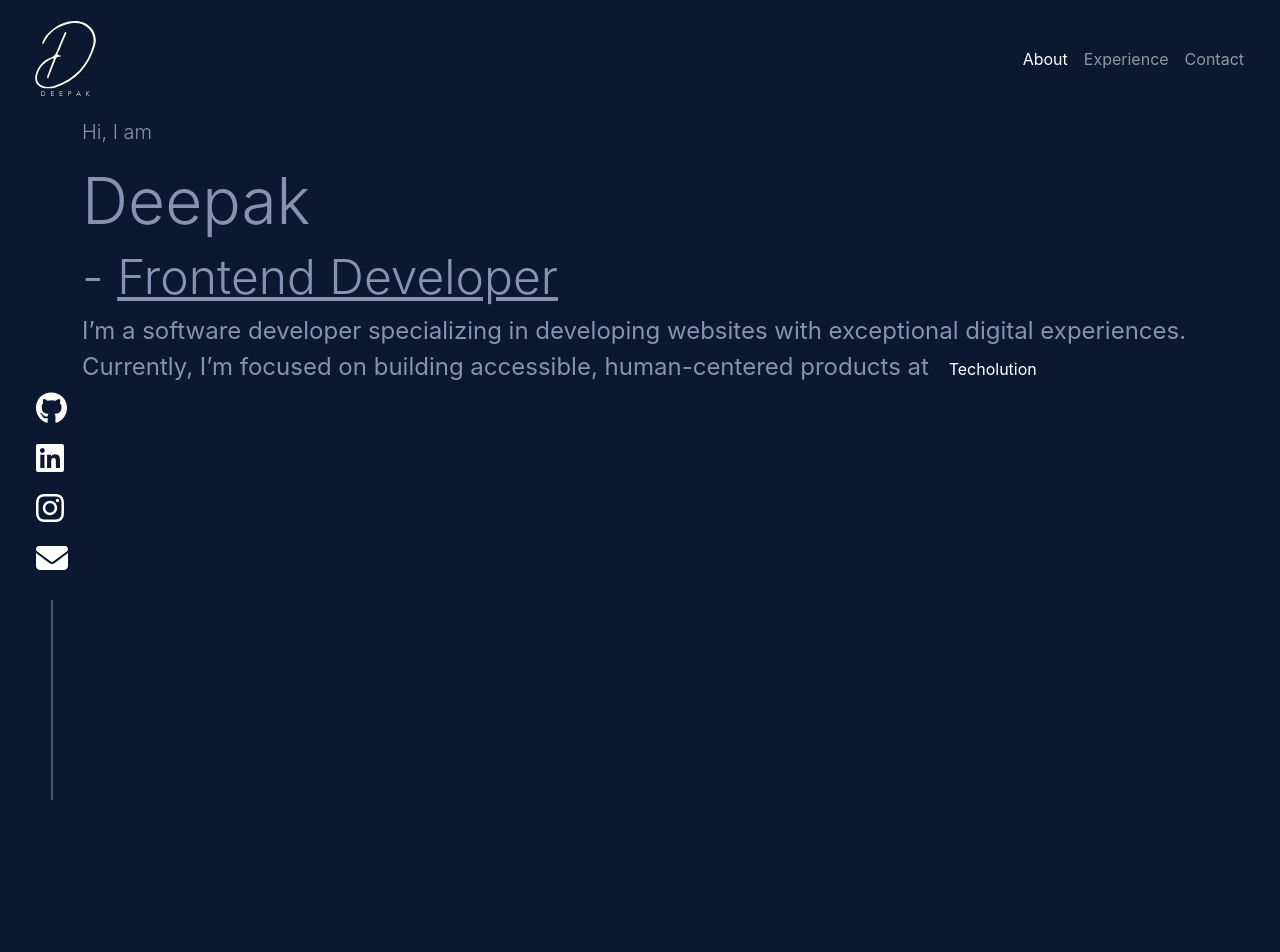
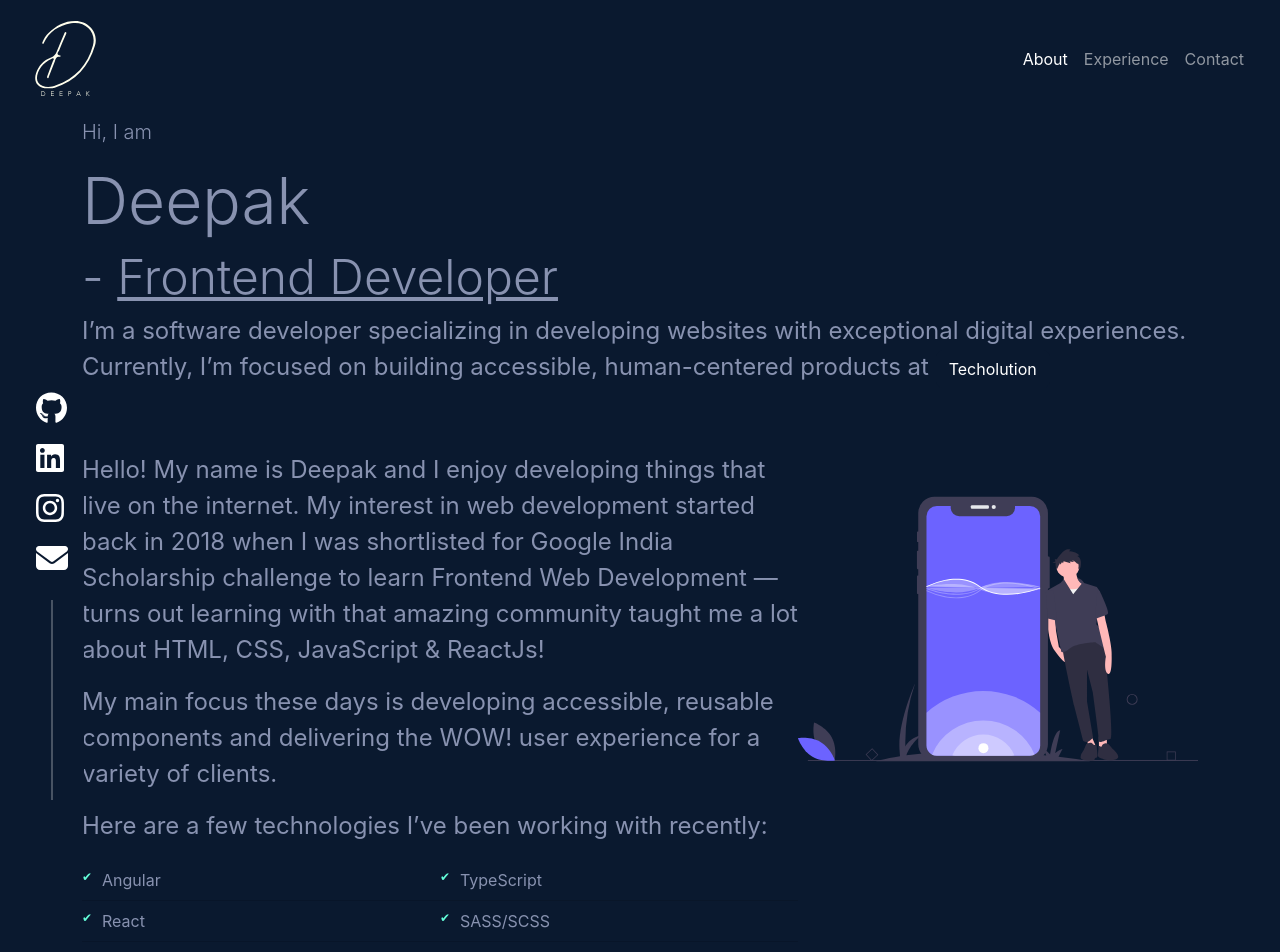
Before and after one commit to DKdEviL/portfolio, a React (Create React App) app: page / in a window 1280 px wide. Shown: the top 952 px of the page. Before the commit the page ends 800 px from the top, so only its background shows below. Built offline with nearby package versions, Linux system fonts and the light colour scheme.

Commit message:
about me section created

```diff
--- a/src/App.tsx
+++ b/src/App.tsx
@@ -1,5 +1,6 @@
 import React from 'react';
 import './App.css';
+import AboutMe from './components/about/About';
 import Info from './components/info/info';
 import NavBar from './components/navbar/Navbar';
 import SocialLinks from './components/social/SocialLinks';
@@ -20,7 +21,7 @@ function App() {
         <Info />
         </div>
         <div id='aboutMe'>
-
+          <AboutMe />
         </div>
       </section>
     </div>
--- /dev/null
+++ b/src/components/about/About.scss
@@ -0,0 +1,15 @@
+@import '../../variables';
+
+.list-group-item {
+    position: relative;
+    padding-left: 20px;
+    background: transparent;
+    color: $info;
+    &::before {
+        content: "✔";
+        color: $secondary;
+        font-size: 12px;
+        left: 0px;
+        position: absolute;
+    }
+}
--- a/src/components/about/About.tsx
+++ b/src/components/about/About.tsx
@@ -1,12 +1,48 @@
-import React from 'react';
+import React from "react";
+import aboutMeImage from '../../boy_mobile.svg';
+import { PrimarySkills, SecondarySkills } from "../../data/skills";
+import './About.scss';
 
 const AboutMe = () => {
-
-    return (
-        <div className='container'>
-
+  return (
+    <div className="container d-flex flex-column flex-sm-row">
+      <div className="my-5">
+        <p className="fs-4">
+          Hello! My name is Deepak and I enjoy developing things that live on
+          the internet. My interest in web development started back in 2018 when
+          I was shortlisted for Google India Scholarship challenge to learn
+          Frontend Web Development — turns out learning with that amazing
+          community taught me a lot about HTML, CSS, JavaScript & ReactJs!
+        </p>
+        <p className="fs-4">
+          My main focus these days is developing accessible, reusable components
+          and delivering the WOW! user experience for a variety of clients.
+        </p>
+        <p className="fs-4">
+          Here are a few technologies I’ve been working with recently:
+        </p>
+        <div className="d-flex w-100">
+          <ul className="list-group list-group-flush w-50">
+            {PrimarySkills.map((skill) => (
+              <li key={skill} className="list-group-item">
+                {skill}
+              </li>
+            ))}
+          </ul>
+          <ul className="list-group list-group-flush w-50">
+            {SecondarySkills.map((skill) => (
+              <li key={skill} className="list-group-item">
+                {skill}
+              </li>
+            ))}
+          </ul>
         </div>
-    )
-}
+      </div>
+      <div>
+        <img src={aboutMeImage} width={400} height={450} />
+      </div>
+    </div>
+  );
+};
 
 export default AboutMe;
--- a/src/components/navbar/Navbar.tsx
+++ b/src/components/navbar/Navbar.tsx
@@ -22,7 +22,7 @@ const NavBar = () => {
         <div className="collapse navbar-collapse" id="navbarTogglerDemo01">
           <ul className="navbar-nav me-auto mb-2 mb-lg-0 w-100 justify-content-end">
             <li className="nav-item">
-              <a className="nav-link active" aria-current="page" href="#">
+              <a className="nav-link active" aria-current="page" href="#aboutMe">
                 About
               </a>
             </li>
--- /dev/null
+++ b/src/data/skills.js
@@ -0,0 +1,10 @@
+export const PrimarySkills = [
+    'Angular',
+    'React',
+    'JavaScript'
+];
+export const SecondarySkills = [
+    'TypeScript',
+    'SASS/SCSS',
+    'Jest'
+]
```
Also changed, not shown: src/boy_mobile.svg (added).
